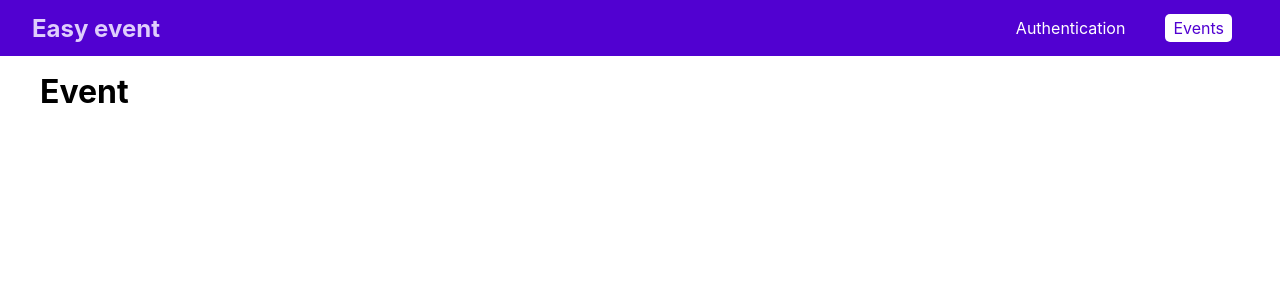
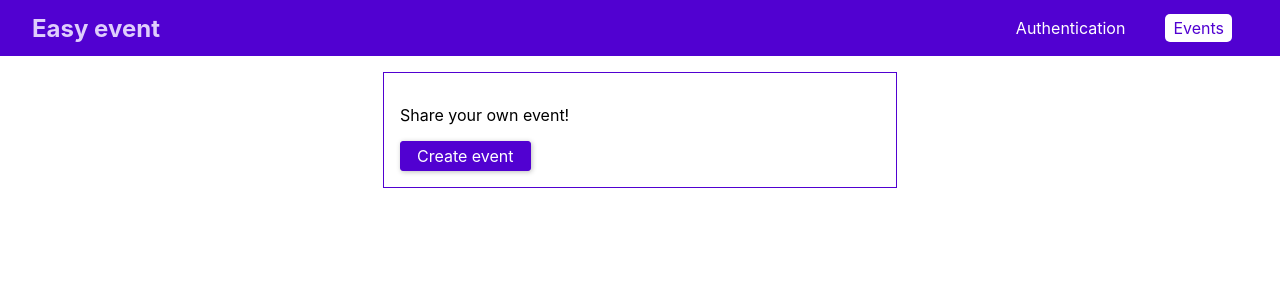
Before and after one commit to AnnLe4869/event-booking, a React (Create React App) app in the folder client/: page /events in a window 1280 px wide. Shown: the top 300 px of the page. Built offline with nearby package versions, Linux system fonts and the light colour scheme.

Commit message:
Add modal to enter the event we want to create
_ Just the styling and no code attach yet
_ The modal can close when we cancel

```diff
--- /dev/null
+++ b/client/src/components/Backdrop/Backdrop.css
@@ -0,0 +1,8 @@
+.backdrop {
+  position: fixed;
+  top: 0;
+  left: 0;
+  height: 100vh;
+  width: 100%;
+  background: rgba(0, 0, 0, 0.75);
+}
--- /dev/null
+++ b/client/src/components/Backdrop/Backdrop.js
@@ -0,0 +1,6 @@
+import React from "react";
+import "./Backdrop.css";
+
+export default function Backdrop(props) {
+  return <div className="backdrop"></div>;
+}
--- /dev/null
+++ b/client/src/components/Modal/Modal.css
@@ -0,0 +1,36 @@
+.modal {
+  width: 90%;
+  background: white;
+  box-shadow: 0 2px 8px rgba(0, 0, 0, 0.26);
+  position: fixed;
+  top: 20vh;
+  left: 5%;
+}
+
+.modal__header {
+  padding: 1rem;
+  background: #5101d1;
+  color: white;
+}
+
+.modal__header h1 {
+  margin: 0;
+  font-size: 1.25rem;
+}
+
+.modal__content {
+  padding: 1rem;
+}
+
+.modal__actions {
+  display: flex;
+  justify-content: flex-end;
+  padding: 1rem;
+}
+
+@media (min-width: 768px) {
+  .modal {
+    width: 30rem;
+    left: calc((100% - 30rem) / 2);
+  }
+}
--- /dev/null
+++ b/client/src/components/Modal/Modal.js
@@ -0,0 +1,25 @@
+import React from "react";
+import "./Modal.css";
+
+export default function Modal(props) {
+  return (
+    <div className="modal">
+      <header className="modal__header">
+        <h1>{props.title}</h1>
+      </header>
+      <section className="modal__content">{props.children}</section>
+      <section className="modal__actions">
+        {props.canConfirm && (
+          <button className="btn" onClick={props.onConfirm}>
+            Confirm
+          </button>
+        )}
+        {props.canCancel && (
+          <button className="btn" onClick={props.onCancel}>
+            Cancel
+          </button>
+        )}
+      </section>
+    </div>
+  );
+}
--- a/client/src/index.css
+++ b/client/src/index.css
@@ -4,3 +4,38 @@ body {
     "Ubuntu", "Cantarell", "Fira Sans", "Droid Sans", "Helvetica Neue",
     sans-serif;
 }
+
+.form-control label,
+.form-control input {
+  width: 100%;
+  display: block;
+}
+
+.form-control label {
+  margin-bottom: 0.5rem;
+}
+
+.form-control {
+  margin-bottom: 1rem;
+}
+
+.form-actions button,
+.btn {
+  background: #5101d1;
+  font: inherit;
+  border: 1px solid #5101d1;
+  border-radius: 3px;
+  padding: 0.25rem 1rem;
+  margin-right: 1rem;
+  box-shadow: 1px 1px 5px rgba(0, 0, 0, 0.26);
+  color: white;
+  cursor: pointer;
+}
+
+.form-actions button:hover,
+.form-actions button:active,
+.btn:hover,
+.btn:active {
+  background: #6219d6;
+  border-color: #6219d6;
+}
--- a/client/src/page/Auth.css
+++ b/client/src/page/Auth.css
@@ -3,35 +3,3 @@
   max-width: 80%;
   margin: 5rem auto;
 }
-
-.form-control label,
-.form-control input {
-  width: 100%;
-  display: block;
-}
-
-.form-control label {
-  margin-bottom: 0.5rem;
-}
-
-.form-control {
-  margin-bottom: 1rem;
-}
-
-.form-actions button {
-  background: #5101d1;
-  font: inherit;
-  border: 1px solid #5101d1;
-  border-radius: 3px;
-  padding: 0.25rem 1rem;
-  margin-right: 1rem;
-  box-shadow: 1px 1px 5px rgba(0, 0, 0, 0.26);
-  color: white;
-  cursor: pointer;
-}
-
-.form-actions button:hover,
-.form-actions button:active {
-  background: #6219d6;
-  border-color: #6219d6;
-}
--- /dev/null
+++ b/client/src/page/Event.css
@@ -0,0 +1,7 @@
+.events-control {
+  border: 1px solid #5101d1;
+  padding: 1rem;
+  margin: 2rem auto;
+  width: 30rem;
+  max-width: 80%;
+}
--- a/client/src/page/Event.js
+++ b/client/src/page/Event.js
@@ -1,7 +1,36 @@
-import React, { useContext } from "react";
+import React, { useContext, useState } from "react";
 import AuthContext from "../context/auth-context";
+import "./Event.css";
+import Modal from "../components/Modal/Modal";
+import Backdrop from "../components/Backdrop/Backdrop";
 
 export default function Event() {
-  const context = useContext(AuthContext);
-  return <h1>Event</h1>;
+  const [creating, setCreating] = useState(false);
+  const startCreatingEventHandler = () => {
+    setCreating(!creating);
+  };
+  const modalConfirmHandler = () => {};
+  const modalCancelHandler = () => setCreating(false);
+  return (
+    <div className="events-control">
+      {creating ? (
+        <>
+          <Backdrop></Backdrop>
+          <Modal
+            title="Add event"
+            canConfirm={true}
+            canCancel={true}
+            onCancel={modalCancelHandler}
+            onConfirm={modalConfirmHandler}
+          >
+            <p>Modal content</p>
+          </Modal>
+        </>
+      ) : null}
+      <p>Share your own event!</p>
+      <button className="btn" onClick={startCreatingEventHandler}>
+        Create event
+      </button>
+    </div>
+  );
 }
```
